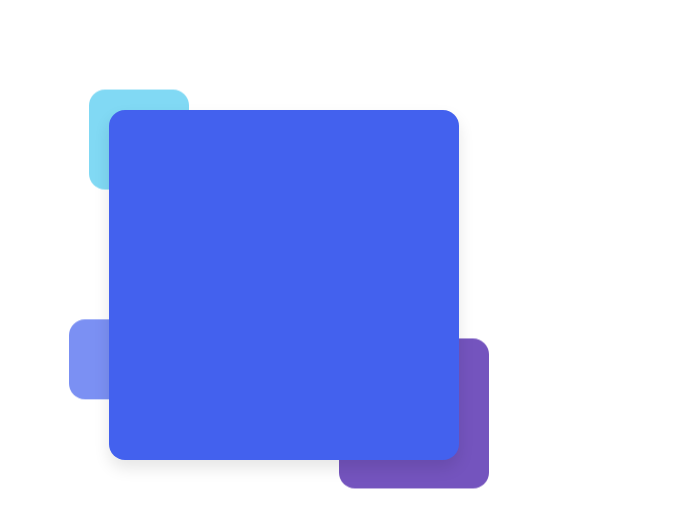
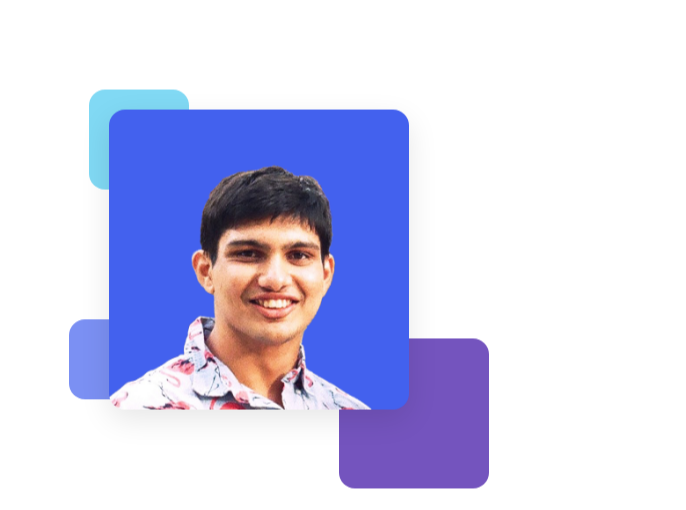
Before and after one commit to timomak/swamik-portfolio, a plain HTML site: page index.html in a window 1280 px wide. Shown: the part 131-641 px from the top of the page, 594-1280 px from the left. Drawn offline with Linux system fonts and the light colour scheme.

Commit message:
feat: added swamik

```diff
--- a/css/style.css
+++ b/css/style.css
@@ -490,16 +490,17 @@ body.dark-mode .social-links a:hover {
 }
 
 .profile-image {
-    width: 100%;
-    height: 100%;
+    width: 300px;
+    height: 300px;
     border-radius: var(--border-radius-lg);
-    background-color: var(--primary-color);
-    background-image: url('../images/profile.jpg');
+    background-image: url('../images/profile.png');
     background-size: cover;
     background-position: center;
     position: relative;
-    z-index: 1;
-    box-shadow: var(--shadow-lg);
+    z-index: 2;
+    box-shadow: 0 10px 30px rgba(0, 0, 0, 0.1);
+    animation: float 6s ease-in-out infinite;
+    background-color: var(--primary-color);
 }
 
 .floating-shape {
@@ -550,13 +551,13 @@ body.dark-mode .shape3 {
 
 @keyframes float {
     0% {
-        transform: translateY(0);
+        transform: translateY(0px);
     }
     50% {
         transform: translateY(-20px);
     }
     100% {
-        transform: translateY(0);
+        transform: translateY(0px);
     }
 }
 
```
Also changed, not shown: images/profile.png (added).
